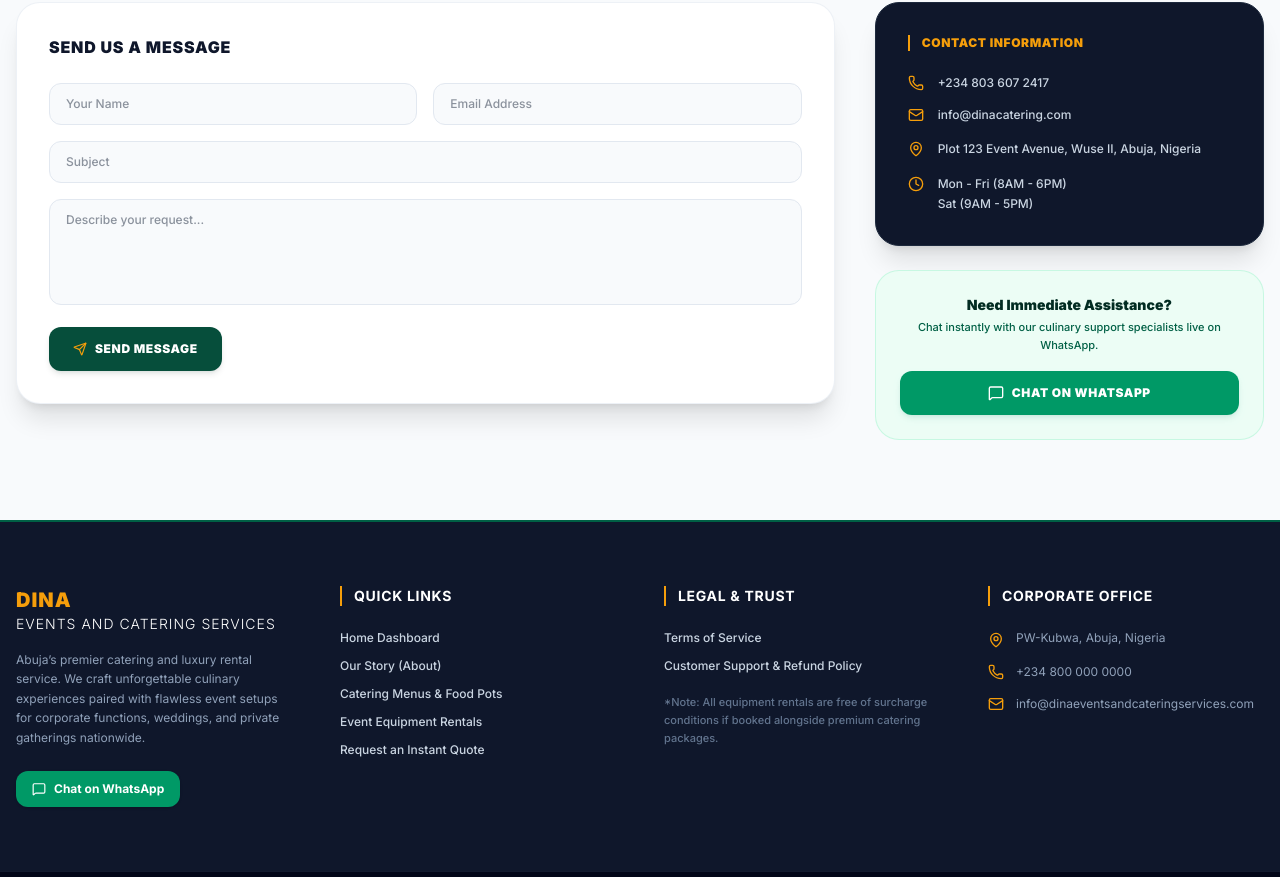
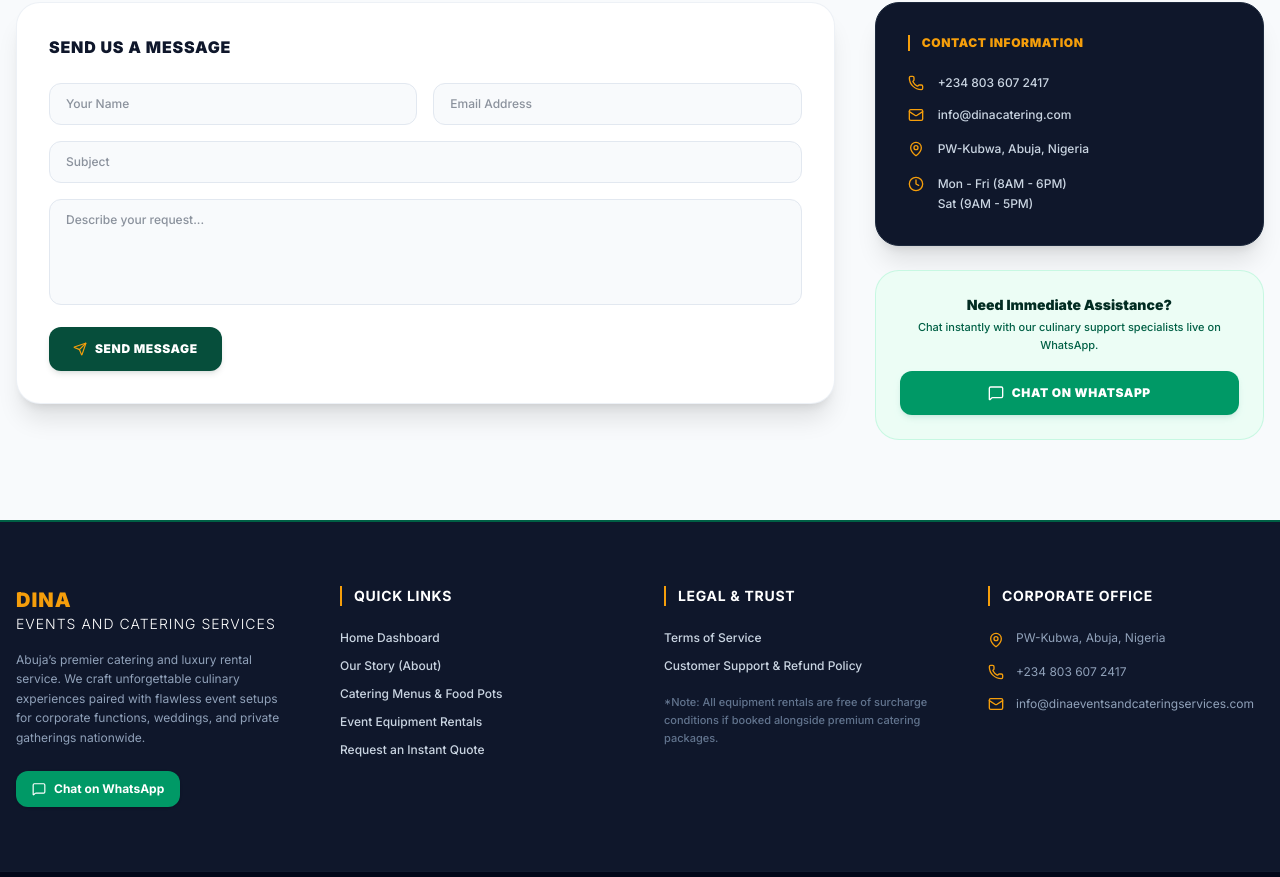
Before and after one commit to akeredolu/DINAS-CATERING-RENTALS-SERVICES-FRONTEND, a Next.js app: page /contact in a window 1280 px wide. Shown: the part 365-1242 px from the top of the page. Built offline with nearby package versions, Linux system fonts and the light colour scheme.

Commit message:
modified:   src/components/Footer.tsx

```diff
--- a/src/app/contact/page.tsx
+++ b/src/app/contact/page.tsx
@@ -151,7 +151,7 @@
                 </li>
                 <li className="flex items-start gap-3.5">
                   <MapPin className="w-4 h-4 text-amber-500 shrink-0 mt-0.5" />
-                  <span className="font-medium leading-relaxed">Plot 123 Event Avenue, Wuse II, Abuja, Nigeria</span>
+                  <span className="font-medium leading-relaxed">PW-Kubwa, Abuja, Nigeria</span>
                 </li>
                 <li className="flex items-start gap-3.5">
                   <Clock className="w-4 h-4 text-amber-500 shrink-0 mt-0.5" />
--- a/src/components/Footer.tsx
+++ b/src/components/Footer.tsx
@@ -33,7 +33,7 @@
           </p>
           <div className="pt-2">
             <a
-              href="https://wa.me/2348000000000?text=Hello%20Dina%20Events,%20I%20need%20assistance%20with%20an%20Services."
+              href="https://wa.me/+2348036072417?text=Hello%20Dina%20Events,%20I%20need%20assistance%20with%20an%20Services."
               target="_blank"
               rel="noopener noreferrer"
               className="inline-flex items-center gap-2 bg-emerald-600 hover:bg-emerald-700 text-white text-xs font-bold px-4 py-2.5 rounded-xl transition shadow-sm"
@@ -100,7 +100,7 @@
             </li>
             <li className="flex items-center gap-3">
               <Phone className="w-4 h-4 text-amber-500 shrink-0" />
-              <span>+234 800 000 0000</span>
+              <span>+234 803 607 2417</span>
             </li>
             <li className="flex items-center gap-3">
               <Mail className="w-4 h-4 text-amber-500 shrink-0" />
```
